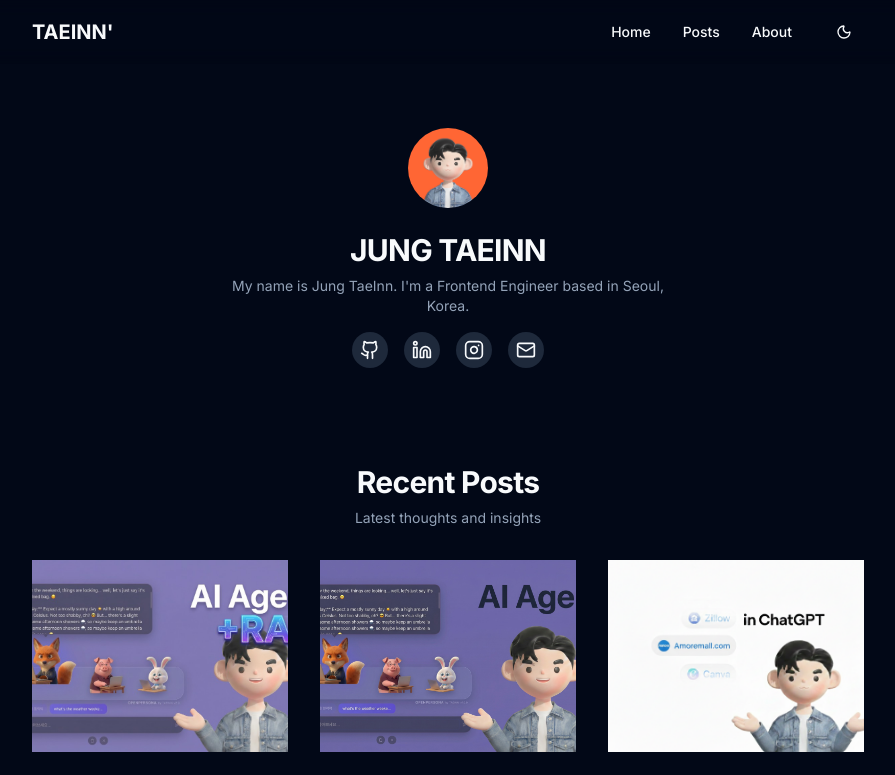
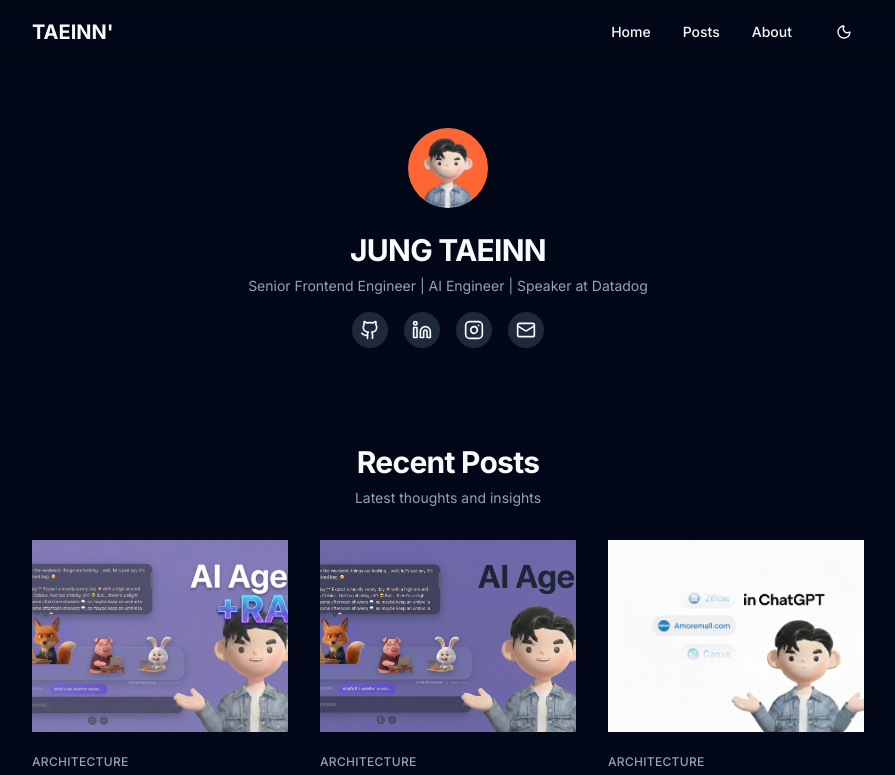
Before and after one commit to jungtaeinn/jungtaeinn.github.io, a Next.js app: page / in a window 1280 px wide. Shown: the top 775 px of the page, without its empty margins (192-1087 px from the left). Built offline with nearby package versions, Linux system fonts and the light colour scheme; no server answers.

Commit message:
docs: subtitle update

```diff
--- a/components/blog/hero-section.tsx
+++ b/components/blog/hero-section.tsx
@@ -37,7 +37,7 @@ export default function HeroSection() {
 
         {/* 서브타이틀 */}
         <p className="text-sm text-muted-foreground mb-2 max-w-md mx-auto">
-          My name is Jung TaeInn. I&apos;m a Frontend Engineer based in Seoul, Korea.
+          Senior Frontend Engineer | AI Engineer | Speaker at Datadog
         </p>
 
         {/* 방문자 수 */}
```
